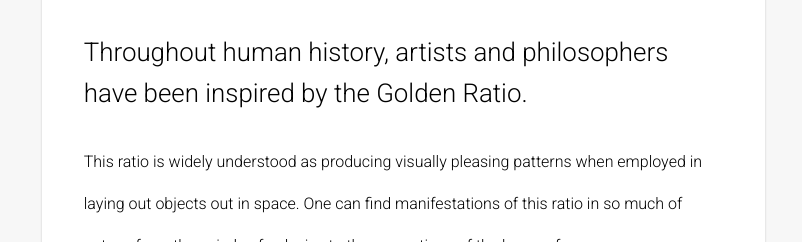
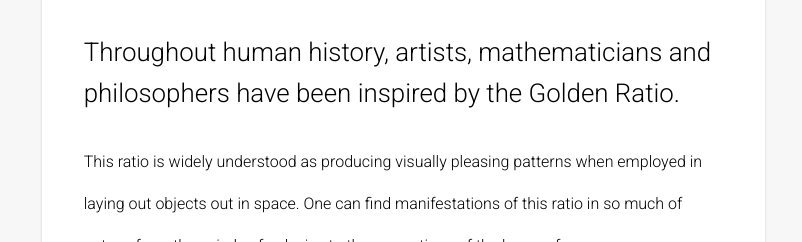
Before and after one commit to morrissinger/natural-grid, a plain HTML site: page index.html in a window 1280 px wide. Shown: the part 462-704 px from the top of the page, 0-802 px from the left. Drawn offline with Linux system fonts and the light colour scheme; grey boxes are pictures that could not be loaded.

Commit message:
added mathematicians to the list of people who have been inspired by the golden ratio.

```diff
--- a/index.html
+++ b/index.html
@@ -22,7 +22,7 @@
 						<div class="col">
 							<div class="cell">
 								<h2>Bringing Renaissance-Era Sensibility to Web Layout</h2>
-								<p class="lead">Throughout human history, artists and philosophers have been inspired by the Golden Ratio.</p>
+								<p class="lead">Throughout human history, artists, mathematicians and philosophers have been inspired by the Golden Ratio.</p>
 								<p>This ratio is widely understood as producing visually pleasing patterns when employed in laying out objects out in space. One can find manifestations of this ratio in so much of nature, from the spirals of galaxies to the proportions of the human face.</p>
 								<p>Nevertheless, the grid systems that we use ignore this principle, in favor of a multi-column, symmetrical approach to layout. This produces results that are passable, but none that are quite as inspiring as golden-proportional regions.</p>
 								<p>This grid system represents the first attempt at using the Golden Ratio as the predominant layout rule in a grid system.</p>
```
